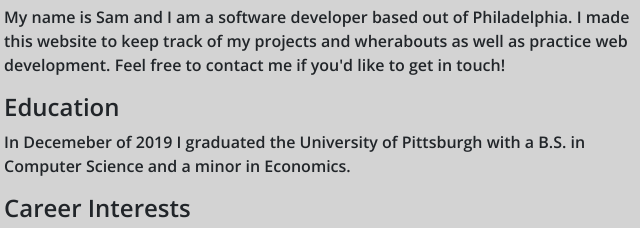
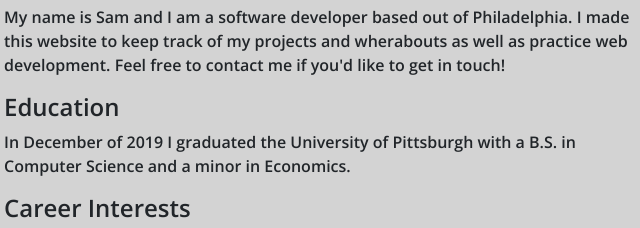
Before and after one commit to Sam-F90/Website, a website: page index.html in a window 1280 px wide. Shown: the part 1002-1230 px from the top of the page, 556-1196 px from the left. Drawn offline with nearby package versions, Linux system fonts and the light colour scheme.

Commit message:
spelling

```diff
--- a/index.html
+++ b/index.html
@@ -119,7 +119,7 @@
             <h4 class = "text-left">Hello!</h4>
             <p class = "text-left">My name is Sam and I am a software developer based out of Philadelphia. I made this website to keep track of my projects and wherabouts as well as practice web development. Feel free to contact me if you'd like to get in touch!</p>
             <h4 class = "text-left">Education</h4>
-            <p class = "text-left">In Decemeber of 2019 I graduated the University of Pittsburgh with a B.S. in Computer Science and a minor in Economics.</p>
+            <p class = "text-left">In December of 2019 I graduated the University of Pittsburgh with a B.S. in Computer Science and a minor in Economics.</p>
             <h4 class = "text-left">Career Interests</h4>
             <p class = "text-left">My main interests for a career lie in software development. My favorite aspect of programming is solving the unique problems that arise when creating something new. I hope to be on a team developing some sort of software (enterprise, application, web, etc..) with complex problems and intuitive solutions.</p>
             <p class = "text-left">In my free time I have been trying to sharpen my programming skills with small personal projects, and taking online courses in web development which helped me create this website.</p>
```
